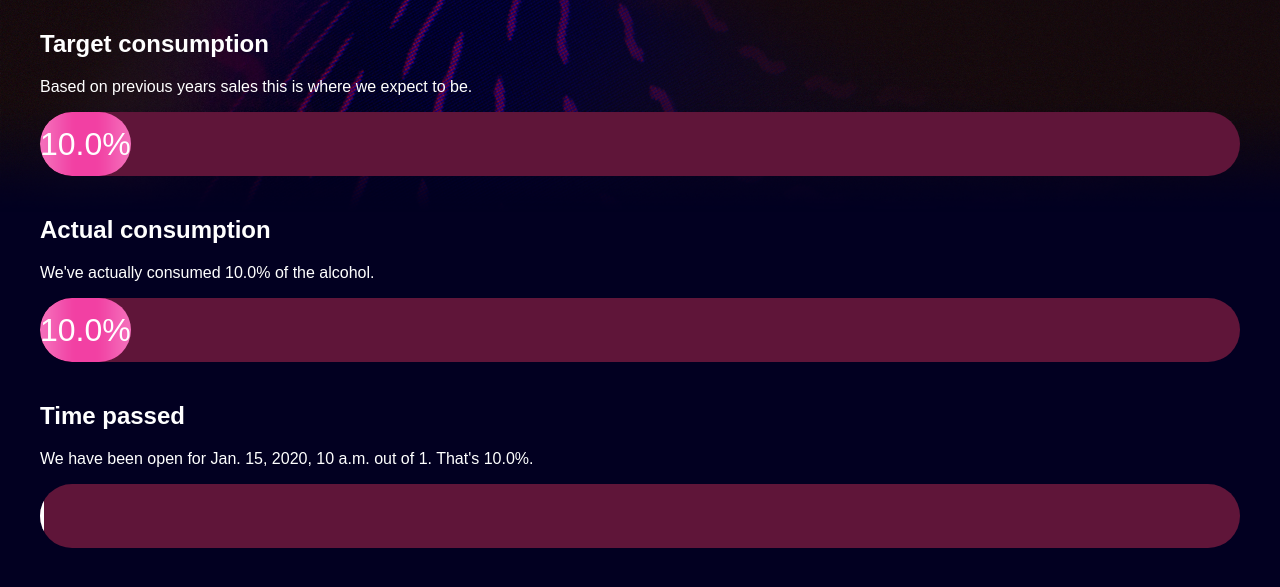
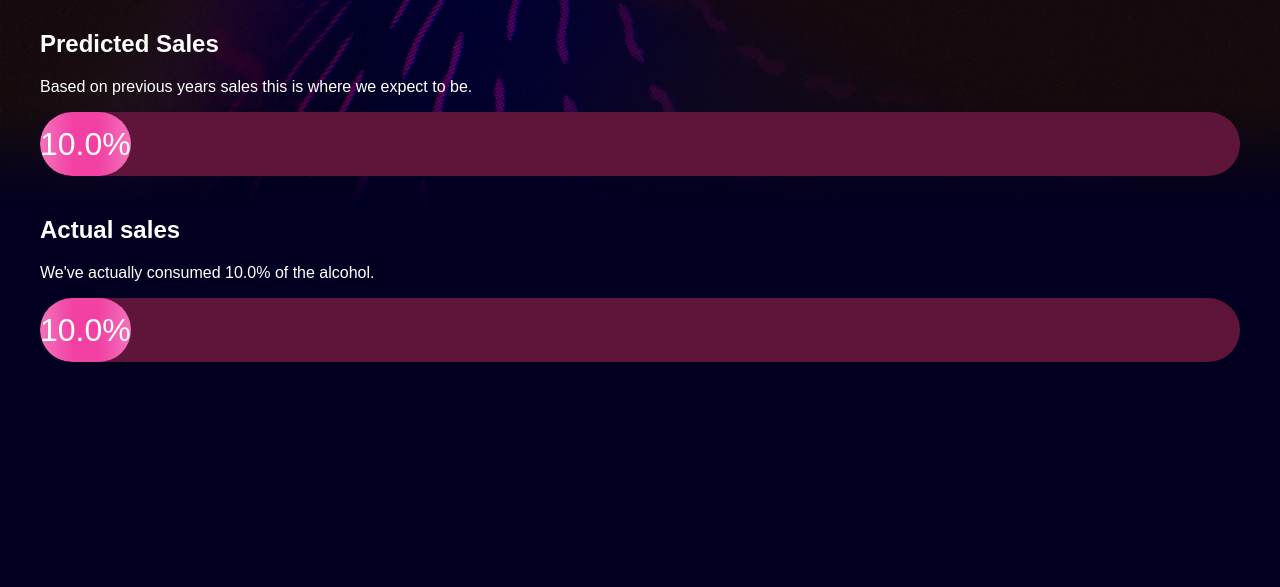
Before and after one commit to sde1000/quicktill-tillweb, a Django app: template templates/display-progress.html in a window 1280 px wide. Shown: the part 152-739 px from the top of the page. Run offline with Django 3.2, Linux system fonts and the light colour scheme; the template is opened without the code that fills it: most values are stand-ins (such as "Sample title", 1, 10 or a date in 2020); parts of the project's set-up code (start-up, migrations or seed data) failed here and were passed over.

Commit message:
Update charts.html

```diff
--- a/templates/charts.html
+++ b/templates/charts.html
@@ -1,17 +1,11 @@
-<h2>Target consumption</h2>
+<h2>Predicted Sales</h2>
 <p>Based on previous years sales this is where we expect to be.</p>
 <div class="bargraph" style="margin-bottom: 2.5em;">
 	<div class="bar remaining" style="width:{{info.expected_consumption_pct_remainder}}%;"><span>{{info.expected_consumption_pct_remainder|stringformat:"0.1f"}}%</span></div>
 </div>
 
-<h2>Actual consumption</h2>
+<h2>Actual sales</h2>
 <p>We've actually consumed {{alcohol_used_pct|stringformat:"0.1f"}}% of the alcohol.</p>
 <div class="bargraph" style="margin-bottom: 2.5em;">
 	<div class="bar remaining" style="width:{{alcohol_used_pct_remainder}}%;"><span>{{alcohol_used_pct_remainder|stringformat:"0.1f"}}%</span></div>
 </div>
-
-<h2>Time passed</h2>
-<p>We have been open for {{info.time_passed}} out of {{info.length}}.  That's {{info.completed_pct|stringformat:"0.1f"}}%.</p>
-<div class="bargraph" style="margin-bottom: 2.5em;">
-	<div class="marker" style="width:{{info.completed_pct}}%;"></div>
-</div>
```
